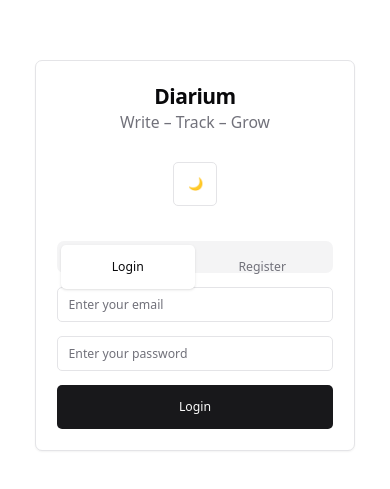
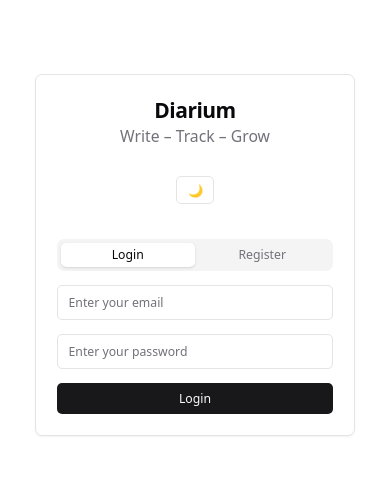
Before and after one commit to loukacodes/diarium-app, a React app in the folder frontend/: page / in a window 390 px wide. Shown: the part 195-684 px from the top of the page. Built offline with nearby package versions, Linux system fonts and the light colour scheme; the HTML template or start-up script is replaced by a standard one.

Commit message:
fix: make calendar component responsive

```diff
--- a/frontend/src/App.tsx
+++ b/frontend/src/App.tsx
@@ -362,11 +362,6 @@ function App() {
               onSelect={handleDateSelect}
               className="rounded-md border shadow-sm"
             />
-            {date && (
-              <div className="text-sm text-muted-foreground text-center">
-                Selected date: {date.toLocaleDateString()}
-              </div>
-            )}
           </CardContent>
         </Card>
       </div>
--- a/frontend/src/index.css
+++ b/frontend/src/index.css
@@ -105,6 +105,11 @@
     .pb-20 {
       padding-bottom: 5rem;
     }
+
+    button, [role="button"] {
+      min-width: unset;
+      min-height: unset;
+    }
   }
 }
 
```
